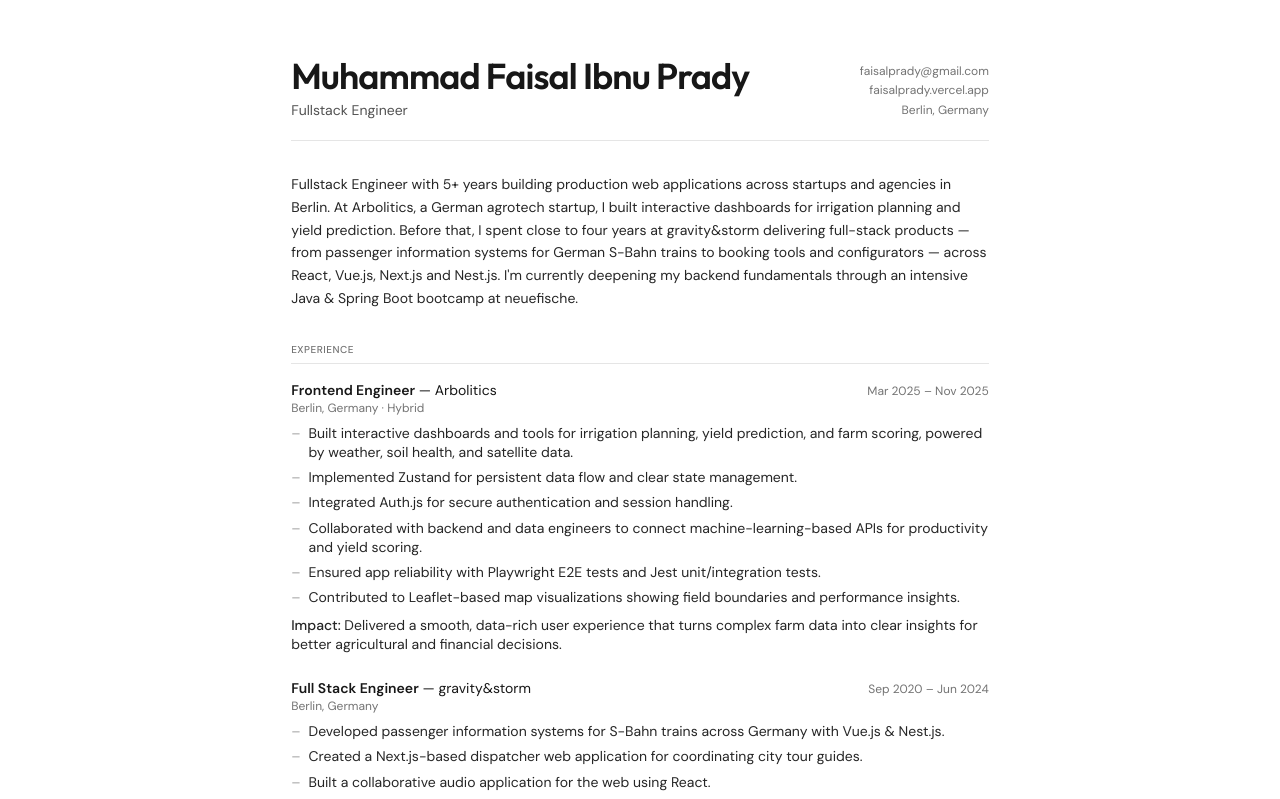
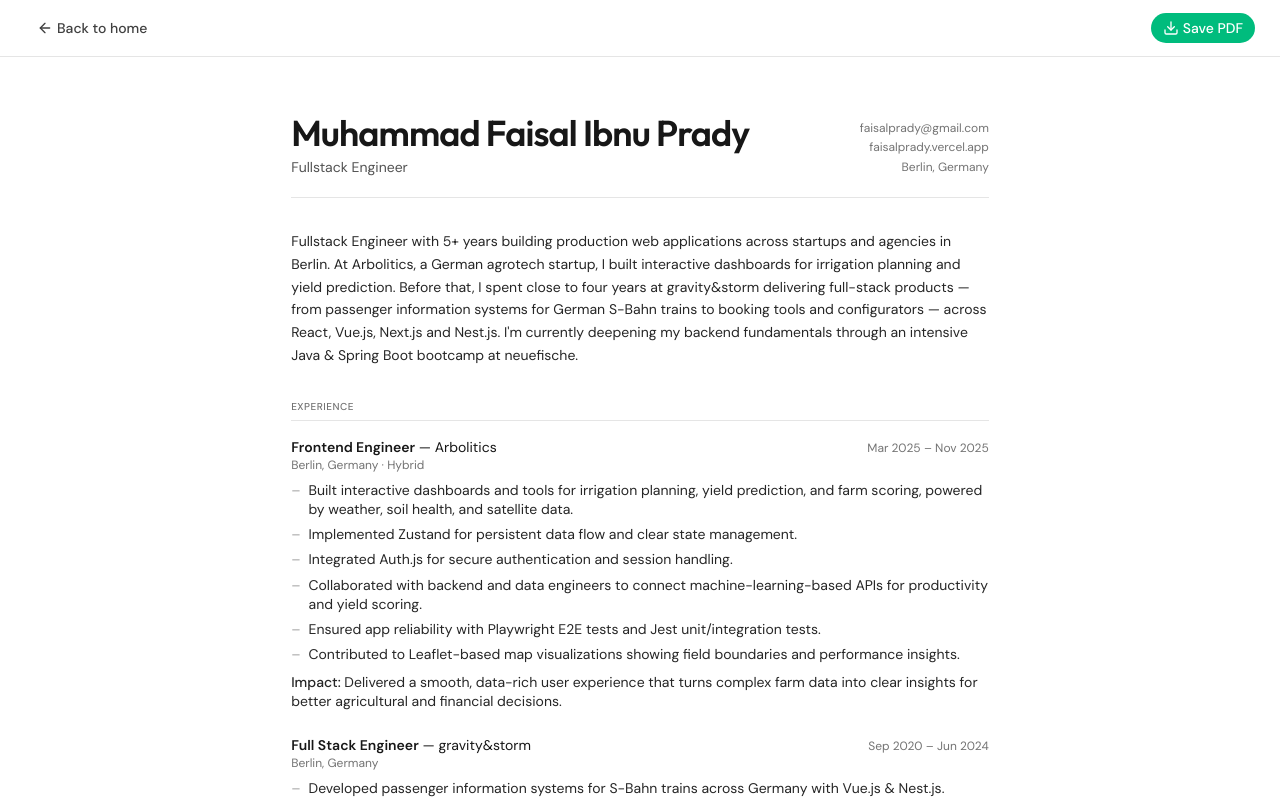
Before and after one commit to faisalprady13/portfolio-v2, a Next.js app: page /resume in a window 1280 px wide. Shown: the top 799 px of the page. Built offline with nearby package versions, Linux system fonts and the light colour scheme.

Commit message:
clean up

```diff
--- a/app/resume/page.tsx
+++ b/app/resume/page.tsx
@@ -1,3 +1,6 @@
+import { Suspense } from "react"
+
+import { ResumeActions } from "@/components/resume-actions"
 import {
   education,
   experience,
@@ -41,12 +44,33 @@
 
 export default function ResumePage() {
   return (
-    <div className="min-h-screen bg-white">
+    <div className="resume-root min-h-screen bg-white">
       <style>{`
         html, body { background: #fff !important; color-scheme: light !important; }
-        @page { size: A4; margin: 0; }
+        .resume-root {
+          --background: oklch(1 0 0);
+          --foreground: oklch(0.148 0.004 228.8);
+          --card: oklch(1 0 0);
+          --card-foreground: oklch(0.148 0.004 228.8);
+          --popover: oklch(1 0 0);
+          --popover-foreground: oklch(0.148 0.004 228.8);
+          --primary: oklch(0.218 0.008 223.9);
+          --primary-foreground: oklch(0.987 0.002 197.1);
+          --secondary: oklch(0.963 0.002 197.1);
+          --secondary-foreground: oklch(0.218 0.008 223.9);
+          --muted: oklch(0.963 0.002 197.1);
+          --muted-foreground: oklch(0.56 0.021 213.5);
+          --accent: oklch(0.963 0.002 197.1);
+          --accent-foreground: oklch(0.218 0.008 223.9);
+          --border: oklch(0.925 0.005 214.3);
+          --input: oklch(0.925 0.005 214.3);
+          --ring: oklch(0.723 0.014 214.4);
+        }
       `}</style>
-      <div className="mx-auto max-w-[210mm] px-12 py-14 text-neutral-900 print:px-10 print:py-10">
+      <Suspense fallback={null}>
+        <ResumeActions />
+      </Suspense>
+      <div className="mx-auto max-w-[210mm] px-12 py-14 text-neutral-900 print:px-0 print:py-0">
         <header className="flex items-end justify-between gap-6 border-b border-neutral-200 pb-5">
           <div>
             <h1 className="font-heading text-4xl font-semibold tracking-tight">
@@ -108,7 +132,7 @@
           </div>
         </section>
 
-        <section className="mt-8">
+        <section className="mt-8 print:break-before-page">
           <SectionLabel>Technical Skills</SectionLabel>
           <div className="mt-4 grid grid-cols-3 gap-x-8 gap-y-5">
             {technicalSkillCategories.map((group) => (
--- a/components/experience-section.tsx
+++ b/components/experience-section.tsx
@@ -3,6 +3,7 @@
 import * as React from "react"
 import { DownloadIcon } from "lucide-react"
 import { motion, MotionConfig, type Variants } from "framer-motion"
+import Link from "next/link"
 
 import {
   Accordion,
@@ -26,7 +27,11 @@
 
 const row: Variants = {
   hidden: { opacity: 0, y: 12 },
-  show: { opacity: 1, y: 0, transition: { duration: 0.4, ease: [0.16, 1, 0.3, 1] } },
+  show: {
+    opacity: 1,
+    y: 0,
+    transition: { duration: 0.4, ease: [0.16, 1, 0.3, 1] },
+  },
 }
 
 export function ExperienceSection() {
@@ -37,9 +42,20 @@
 
   return (
     <section id="experience" className="mx-auto max-w-5xl px-6 py-24">
+      <div className="flex items-center justify-between gap-4">
         <h2 className="font-heading text-4xl font-semibold tracking-tight sm:text-5xl">
           Experience
         </h2>
+        <Button
+          size="sm"
+          nativeButton={false}
+          render={<Link href="/resume" />}
+          className="cursor-pointer bg-emerald-500 text-white hover:bg-emerald-600"
+        >
+          <DownloadIcon />
+          Save PDF
+        </Button>
+      </div>
 
       <div className="mt-10 border-t border-border pt-6">
         <h3 className="text-xs font-medium tracking-wide text-muted-foreground uppercase">
@@ -54,7 +70,6 @@
         <h3 className="text-xs font-medium tracking-wide text-muted-foreground uppercase">
           Resume
         </h3>
-        <div className="flex items-center gap-4">
         <button
           type="button"
           onClick={() => setOpenItems(allExpanded ? [] : allValues)}
@@ -62,15 +77,6 @@
         >
           {allExpanded ? "Collapse all" : "Expand all"}
         </button>
-          <Button
-            size="sm"
-            nativeButton={false}
-            render={<a href="/faisal-prady-resume.pdf" download />}
-          >
-            Download
-            <DownloadIcon />
-          </Button>
-        </div>
       </div>
 
       <Accordion
--- /dev/null
+++ b/components/resume-actions.tsx
@@ -0,0 +1,105 @@
+"use client"
+
+import * as React from "react"
+import { ArrowLeft, DownloadIcon } from "lucide-react"
+import Link from "next/link"
+import { useSearchParams } from "next/navigation"
+
+import { Button } from "@/components/ui/button"
+
+const PAGE_HEADER_TEXT = "Faisal Prady — Resume"
+const PAGE_FOOTER_URL = "faisalprady.vercel.app/resume"
+
+function formatDownloadedAt() {
+  return new Date().toLocaleString("en-US", {
+    dateStyle: "medium",
+    timeStyle: "short",
+  })
+}
+
+function buildPageStyles(downloadedAt: string) {
+  return `
+    @page {
+      size: A4;
+      margin: 20mm 15mm 16mm 15mm;
+
+      @top-left {
+        content: "${PAGE_HEADER_TEXT}";
+        font-family: system-ui, sans-serif;
+        font-size: 9px;
+        color: #737373;
+      }
+      @top-right {
+        content: "${downloadedAt}";
+        font-family: system-ui, sans-serif;
+        font-size: 9px;
+        color: #737373;
+      }
+      @bottom-left {
+        content: "${PAGE_FOOTER_URL}";
+        font-family: system-ui, sans-serif;
+        font-size: 9px;
+        color: #a3a3a3;
+      }
+      @bottom-right {
+        content: counter(page) "/" counter(pages);
+        font-family: system-ui, sans-serif;
+        font-size: 9px;
+        color: #a3a3a3;
+      }
+    }
+  `
+}
+
+export function ResumeActions() {
+  const searchParams = useSearchParams()
+  const styleRef = React.useRef<HTMLStyleElement>(null)
+
+  const refreshPageStyles = React.useCallback(() => {
+    if (styleRef.current) {
+      styleRef.current.textContent = buildPageStyles(formatDownloadedAt())
+    }
+  }, [])
+
+  const printResume = React.useCallback(() => {
+    refreshPageStyles()
+    window.print()
+  }, [refreshPageStyles])
+
+  React.useEffect(() => {
+    refreshPageStyles()
+  }, [refreshPageStyles])
+
+  React.useEffect(() => {
+    if (searchParams.get("print") === "1") {
+      printResume()
+    }
+  }, [searchParams, printResume])
+
+  return (
+    <>
+      <style ref={styleRef} />
+      <div className="sticky top-0 z-40 flex items-center justify-between border-b border-neutral-200 bg-white/90 px-6 py-3 backdrop-blur-sm print:hidden">
+        <Button
+          variant="ghost"
+          size="sm"
+          nativeButton={false}
+          render={<Link href="/" />}
+          className="text-neutral-700 hover:bg-neutral-100 hover:text-neutral-900"
+        >
+          <ArrowLeft />
+          Back to home
+        </Button>
+
+        <Button
+          size="sm"
+          onClick={printResume}
+          className="cursor-pointer bg-emerald-500 text-white hover:bg-emerald-600"
+        >
+          <DownloadIcon />
+          Save PDF
+        </Button>
+      </div>
+    </>
+  )
+}
```
Lines whose indentation alone changed are shown as unchanged.
